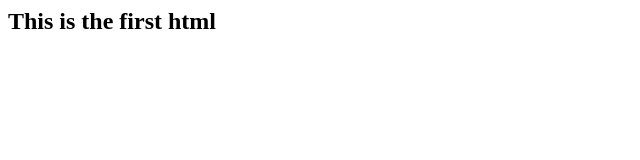
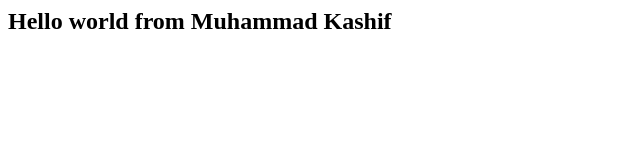
Before and after one commit to imkasihf/Repository, a plain HTML site: page index.html in a window 1280 px wide. Shown: the whole page, without its empty margins (0-640 px from the left). Drawn offline with Linux system fonts and the light colour scheme.

Commit message:
commited
new changes

```diff
--- a/index.html
+++ b/index.html
@@ -3,6 +3,6 @@
 <title>My First Bootcamp Program</title>
 </head>
 <body>
-<h2>This is the first html</h2>
+<h2>Hello world from Muhammad Kashif</h2>
 </body>
 </html>
```
